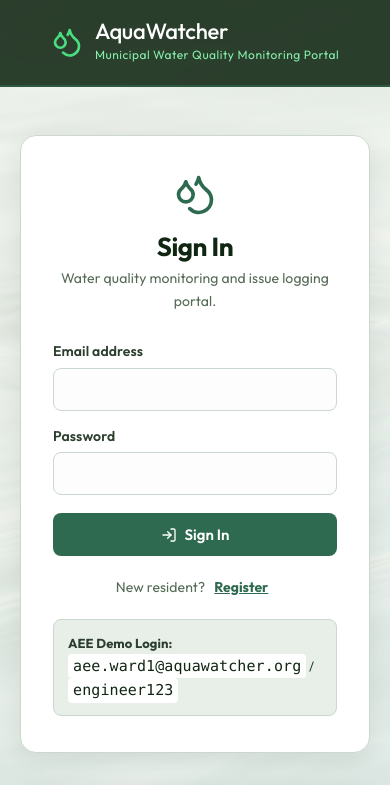
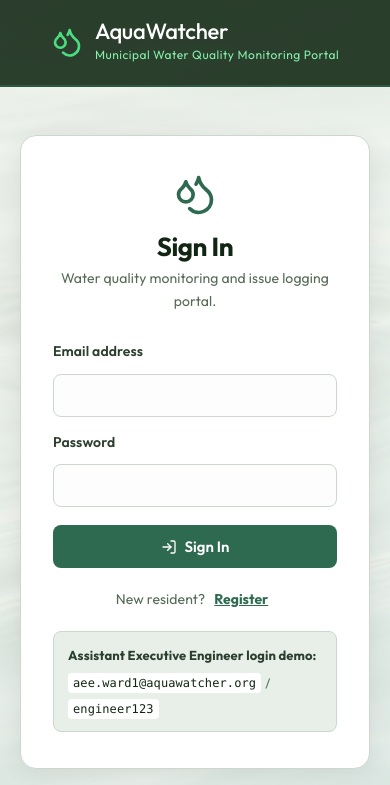
Before and after one commit to Shashi960/AquaWatcher, a React app in the folder frontend/: page / in a window 390 px wide. Shown: the top 785 px of the page. Built offline with nearby package versions, Linux system fonts and the light colour scheme; the HTML template or start-up script is replaced by a standard one.

Commit message:
Fix nested labels and demo details alignment in AuthPage.jsx for mobile

```diff
--- a/frontend/src/pages/AuthPage.jsx
+++ b/frontend/src/pages/AuthPage.jsx
@@ -123,10 +123,11 @@ export const AuthPage = () => {
 
           <form onSubmit={submit} style={{ display: 'grid', gap: 14 }}>
             {mode === 'register' && <>
-              <label style={label}>Aadhaar-linked mobile number
+              <div style={{ display: 'flex', flexDirection: 'column', gap: 6 }}>
+                <label style={label}>Aadhaar-linked mobile number</label>
                 <input style={inp} value={phone} maxLength="10" placeholder="10-digit mobile number"
                   onChange={(e) => { setPhone(e.target.value.replace(/\D/g, '')); setResident(null); }} />
-              </label>
+              </div>
               <button type="button" onClick={verify} disabled={busy || phone.length !== 10}
                 style={{ ...btn, background: '#4a7c59' }}>
                 {busy ? 'Checking...' : 'Verify Mobile Number'}
@@ -140,13 +141,15 @@ export const AuthPage = () => {
               </div>}
             </>}
 
-            <label style={label}>Email address
+            <div style={{ display: 'flex', flexDirection: 'column', gap: 6 }}>
+              <label style={label}>Email address</label>
               <input style={inp} type="email" value={email} onChange={(e) => setEmail(e.target.value)} required />
-            </label>
-            <label style={label}>Password
+            </div>
+            <div style={{ display: 'flex', flexDirection: 'column', gap: 6 }}>
+              <label style={label}>Password</label>
               <input style={inp} type="password" value={password} minLength="6"
                 onChange={(e) => setPassword(e.target.value)} required />
-            </label>
+            </div>
 
             {message && <div style={{ background: '#fee2e2', color: '#991b1b', padding: '10px 14px', borderRadius: 8, fontSize: 14 }}>{message}</div>}
 
@@ -166,10 +169,14 @@ export const AuthPage = () => {
           {mode === 'login' && <div style={{
             marginTop: 20, padding: '12px 14px', background: '#e8efe9',
             border: '1px solid #ccd8cd', borderRadius: 8, fontSize: 13, color: '#2c3e2e',
+            wordBreak: 'break-word'
           }}>
-            <strong>AEE Demo Login:</strong><br />
-            <code style={{ background: '#fff', padding: '2px 5px', borderRadius: 4 }}>aee.ward1@aquawatcher.org</code> /{' '}
-            <code style={{ background: '#fff', padding: '2px 5px', borderRadius: 4 }}>engineer123</code>
+            <strong>Assistant Executive Engineer login demo:</strong><br />
+            <div style={{ marginTop: 6, display: 'flex', flexWrap: 'wrap', gap: 4, alignItems: 'center' }}>
+              <code style={{ background: '#fff', padding: '2px 5px', borderRadius: 4, fontSize: '12px' }}>aee.ward1@aquawatcher.org</code>
+              <span style={{ color: '#556b56' }}>/</span>
+              <code style={{ background: '#fff', padding: '2px 5px', borderRadius: 4, fontSize: '12px' }}>engineer123</code>
+            </div>
           </div>}
         </div>
 
```
